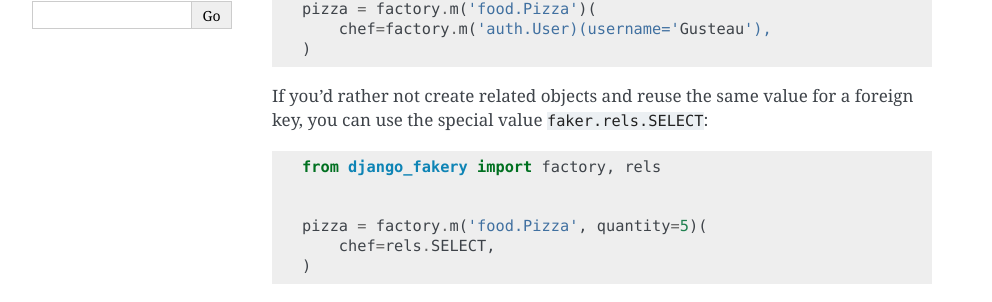
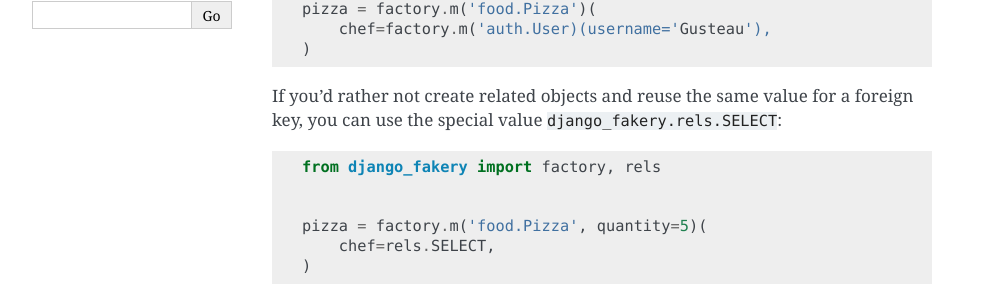
Before and after one commit to fcurella/django-fakery, a Sphinx documentation site: the page built from docs/relationships.rst, in a window 1280 px wide. Shown: the part 289-591 px from the top of the page, without its empty margins (148-1140 px from the left). Built offline with Sphinx 7.4.7, drawn with Linux system fonts in a browser that asks for light colours.

Commit message:
fix typo in docs

```diff
--- a/README.rst
+++ b/README.rst
@@ -97,7 +97,7 @@ If you want to explicitly create a related object, you can pass a factory like a
         chef=factory.m('auth.User)(username='Gusteau'),
     )
 
-If you'd rather not create related objects and reuse the same value for a foreign key, you can use the special value ``faker.rels.SELECT``:
+If you'd rather not create related objects and reuse the same value for a foreign key, you can use the special value ``django_fakery.rels.SELECT``:
 
 .. code-block:: python
 
--- a/docs/relationships.rst
+++ b/docs/relationships.rst
@@ -17,7 +17,7 @@ If you want to explicitly create a related object, you can pass it like any othe
     )
 
 
-If you'd rather not create related objects and reuse the same value for a foreign key, you can use the special value ``faker.rels.SELECT``:
+If you'd rather not create related objects and reuse the same value for a foreign key, you can use the special value ``django_fakery.rels.SELECT``:
 
 .. code-block:: python
 
```
